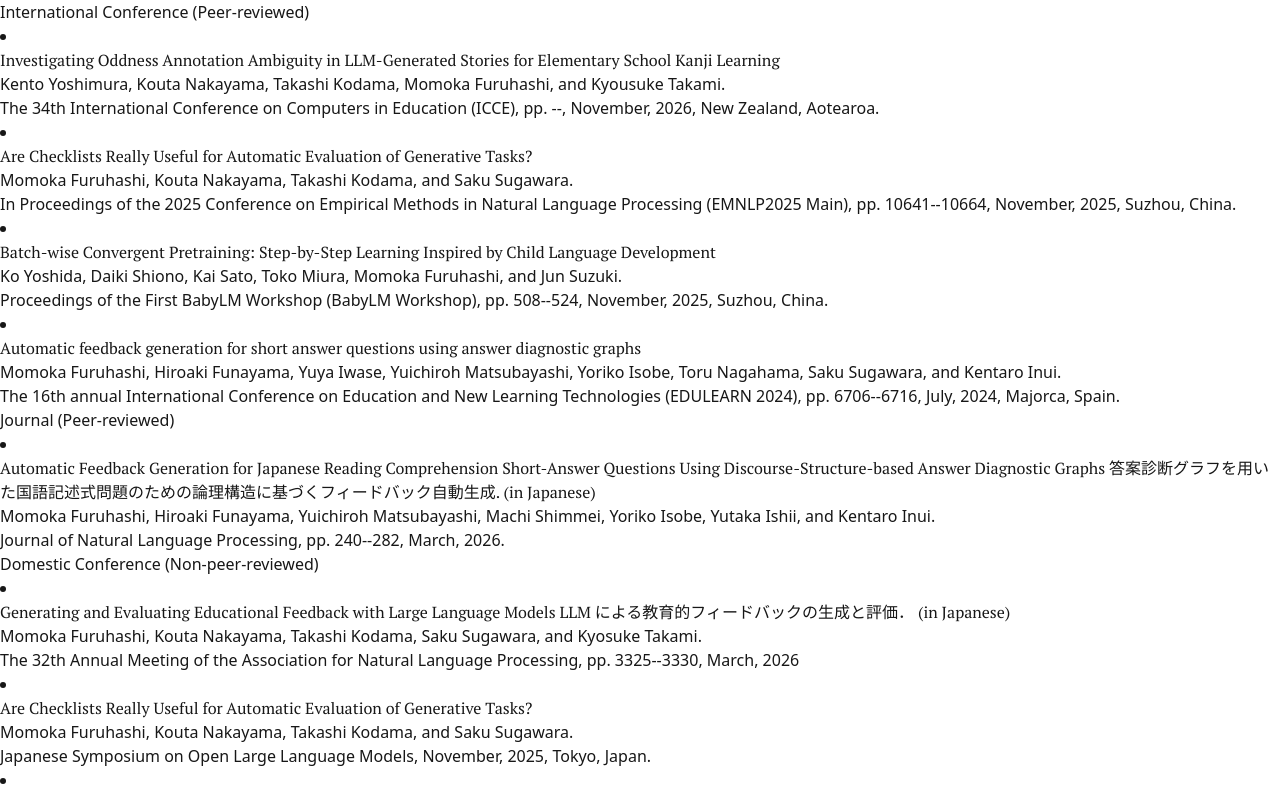
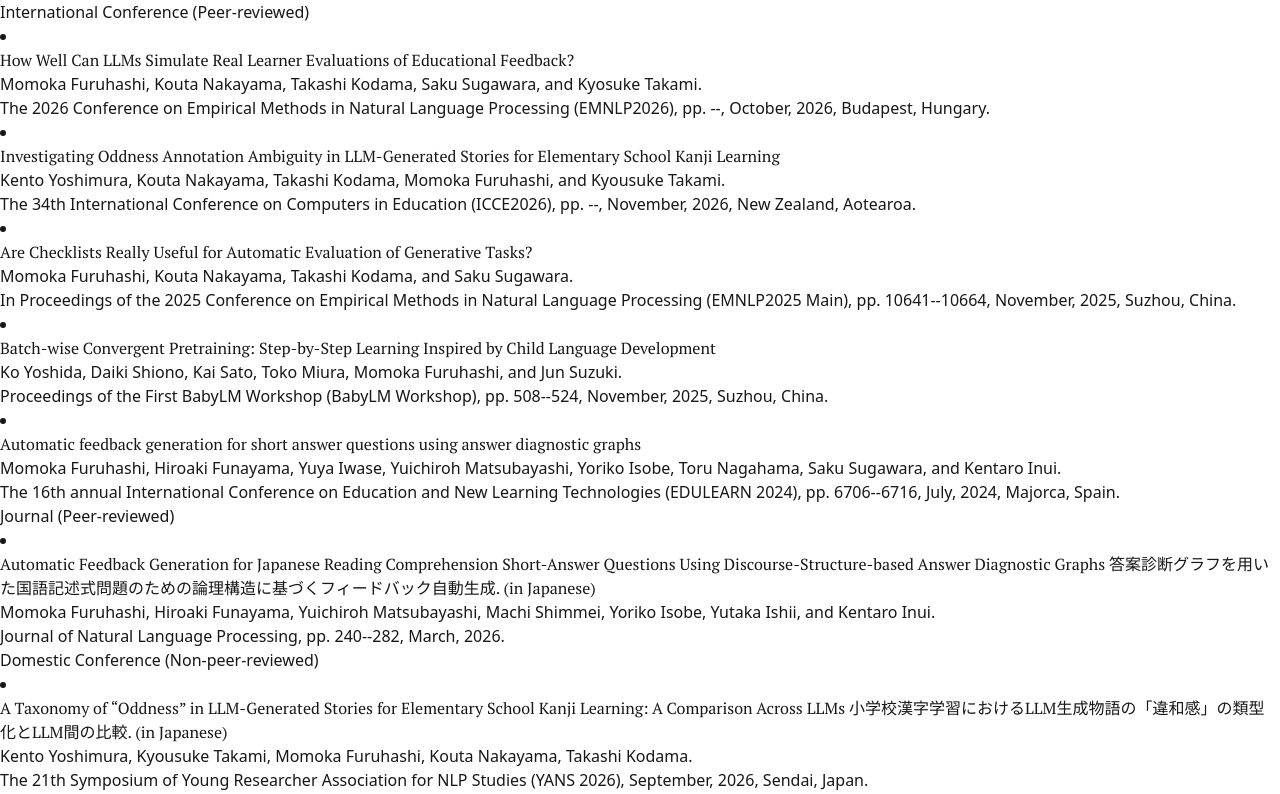
Before and after one commit to momo0817/momo0817.github.io, a Next.js app: page /cv in a window 1280 px wide. Shown: the part 600-1394 px from the top of the page. Built offline with nearby package versions, Linux system fonts and the light colour scheme.

Commit message:
add EMNLP and YANS

```diff
--- a/src/data/publication.ts
+++ b/src/data/publication.ts
@@ -76,14 +76,45 @@
 
 export const publicationData: Publication[] = [
 
+      {
+    year: "2026",
+    type: "international-conference-peer-reviewed",
+    conference: "EMNLP",
+    title: "How Well Can LLMs Simulate Real Learner Evaluations of Educational Feedback?",
+    authors: "Momoka Furuhashi, Kouta Nakayama, Takashi Kodama, Saku Sugawara, and Kyosuke Takami.",
+    fullConferenceName:"The 2026 Conference on Empirical Methods in Natural Language Processing",
+    conferenceAbbr:"EMNLP2026",
+    pages: "--",
+    month: "October",
+    location: "Budapest, Hungary.",
+    paperUrl: "",
+    },
+
+      {
+    year: "2026",
+    type: "domestic-conference-non-peer-reviewed", // ← 追加
+    conference: "YANS",
+    title: "小学校漢字学習におけるLLM生成物語の「違和感」の類型化とLLM間の比較.",
+    authors: "吉村 賢人, 高見 享佑, 古橋 萌々香, 中山 功太, 児玉 貴志.",
+    award: "奨励賞",
+    titleEn: "A Taxonomy of “Oddness” in LLM-Generated Stories for Elementary School Kanji Learning: A Comparison Across LLMs",
+    authorsEn: "Kento Yoshimura, Kyousuke Takami, Momoka Furuhashi, Kouta Nakayama, Takashi Kodama.",
+    awardEn: "Encouragement Award",
+    fullConferenceName:"The 21th Symposium of Young Researcher Association for NLP Studies",
+    conferenceAbbr:"YANS 2026",
+    month: "September",
+    location: "Sendai, Japan.",
+  },
+
+
     {
     year: "2026",
     type: "international-conference-peer-reviewed", // ← 追加
-    conference: "EMNLP",
+    conference: "ICCE",
     title: "Investigating Oddness Annotation Ambiguity in LLM-Generated Stories for Elementary School Kanji Learning",
     authors: "Kento Yoshimura, Kouta Nakayama, Takashi Kodama, Momoka Furuhashi, and Kyousuke Takami.",
     fullConferenceName:"The 34th International Conference on Computers in Education",
-    conferenceAbbr:"ICCE",
+    conferenceAbbr:"ICCE2026",
     pages: "--",
     month: "November",
     location: "New Zealand, Aotearoa.",
```
